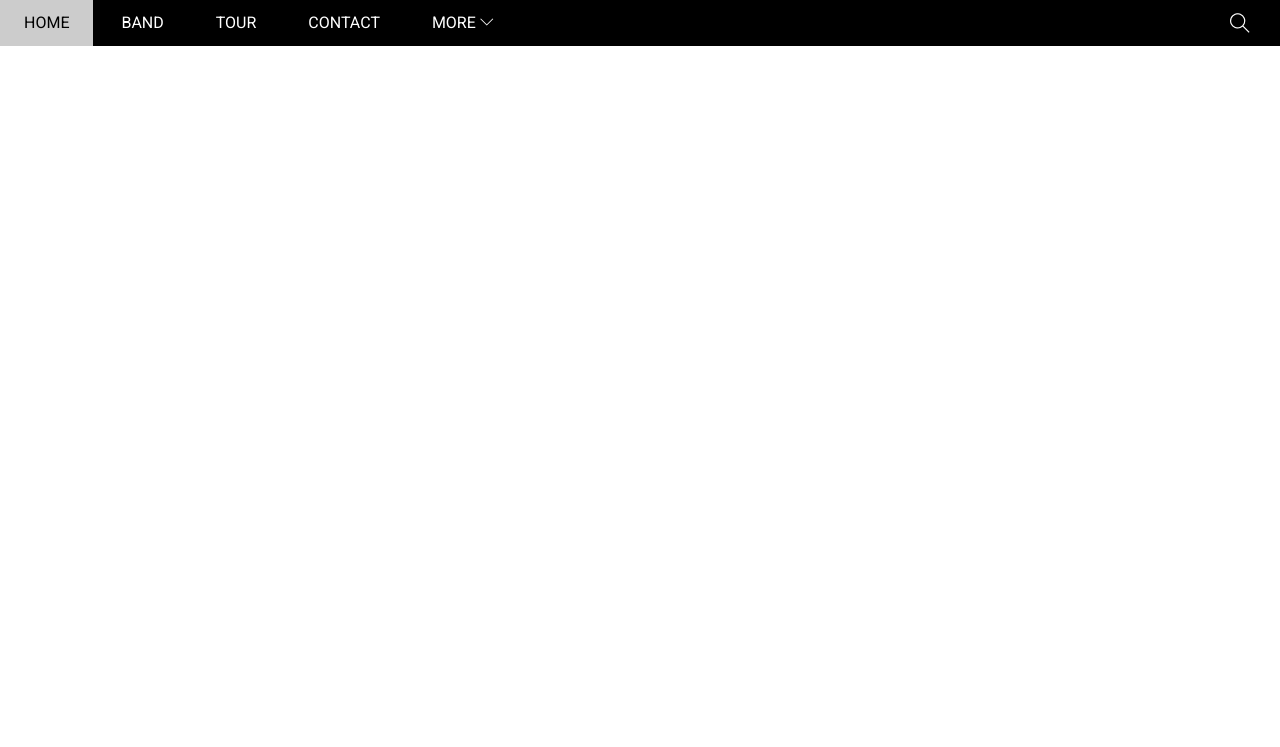
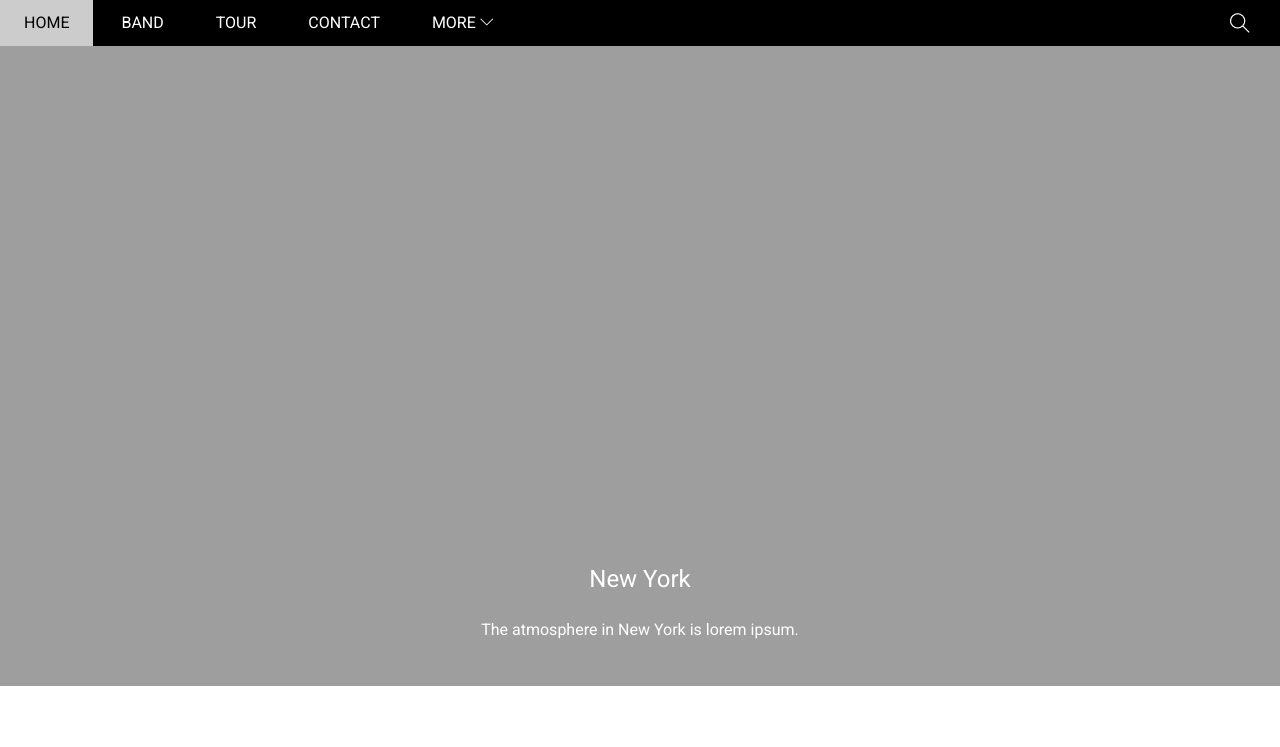
Before and after one commit to Nguyen1910/TheBand, a plain HTML site: page index.html in a window 1280 px wide. Shown: the top 747 px of the page. Drawn offline with Linux system fonts and the light colour scheme; the site is published under a folder, as on GitHub Pages, so addresses that start at the root find nothing.

Commit message:
Update index.html

```diff
--- a/index.html
+++ b/index.html
@@ -42,7 +42,7 @@
             <!-- end: search  -->
         </div>
 
-        <div id="slider" style="background: url(/assets/img/sliders/slider1.jpg) top center / cover no-repeat">
+        <div id="slider" style="background: url(./assets/img/sliders/slider1.jpg) top center / cover no-repeat">
             <div class="text-content">
                 <h2 class="text-heading">New York</h2>
                 <p class="text-description">The atmosphere in New York is lorem ipsum.</p>
```
